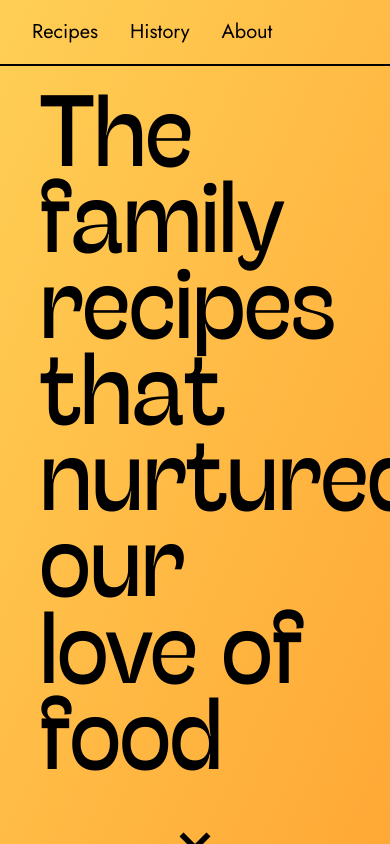
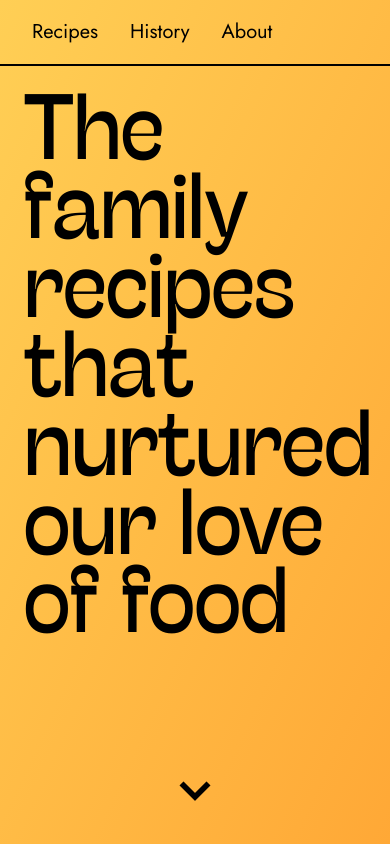
Before and after one commit to caiosimonbreda/family-cookbook, a Vue app: page / in a window 390 px wide. Built offline with nearby package versions, Linux system fonts and the light colour scheme.

Commit message:
main title size adjustment, scroll fix

```diff
--- a/src/views/Home.vue
+++ b/src/views/Home.vue
@@ -17,11 +17,11 @@ const goToRecipe = (recipe: typeof props.recipes[0]) => {
 
 <template>
     <main class="flex flex-col w-full h-full overflow-scroll snap-both snap-proximity scroll-smooth">
-        <section class="flex flex-col w-full min-h-[calc(100vh-64px)] md:min-h-[calc(100vh-128px)] overflow-scroll">
-            <h1 class="jumbotitle font-stinger leading-[85%] p-10 pt-5">The family recipes that nurtured
+        <section class="flex flex-col w-full min-h-[calc(100vh-64px)] md:min-h-[calc(100vh-128px)] overflow-hidden">
+            <h1 class="jumbotitle font-stinger leading-[85%] p-6 md:p-10 pt-5">The family recipes that nurtured
                 our
                 love of food</h1>
-            <div class="flex flex-row w-full h-full items-end mb-24 md:mb-0">
+            <div class="flex flex-row w-full h-full items-end md:mb-0 self-end">
                 <a href="#recipe-list
                 " class="relative w-fit mx-auto cursor-pointer animate-bounce mt-4"><span
                         class="material-symbols-outlined text-[60px] md:text-[80px] font-light">
@@ -30,7 +30,7 @@ const goToRecipe = (recipe: typeof props.recipes[0]) => {
             </div>
         </section>
         <section class="flex flex-row w-full" id="recipe-list">
-            <ol class="flex flex-col gap-6 font-jost p-10 pt-9 text-xl flex-wrap">
+            <ol class="flex flex-col gap-6 font-jost p-7 md:p-10 pt-9 text-xl flex-wrap">
                 <li class="hover:text-2xl hover:leading-[120%] transition-all duration-200 cursor-pointer"
                     v-for="recipe in recipes" @click="goToRecipe(recipe)">{{
                         `${recipe.id}. ${recipe.recipeName}` }}</li>
@@ -47,32 +47,38 @@ const goToRecipe = (recipe: typeof props.recipes[0]) => {
 
 @media screen and (max-width: 20000px) {
     .jumbotitle {
-        font-size: clamp(8em, 20.5vh, 80em);
+        font-size: clamp(8em, 22svh, 80em);
         line-height: 85%;
     }
 }
 
-@media screen and (max-width: 1400px) {
+@media screen and (max-width: 1440px) {
     .jumbotitle {
-        font-size: clamp(8em, 20vh, 80em);
+        font-size: clamp(8em, 19.5svh, 80em);
     }
 }
 
 @media screen and (max-width: 1200px) {
     .jumbotitle {
-        font-size: clamp(8em, 12vh, 40em);
+        font-size: clamp(8em, 12svh, 40em);
     }
 }
 
 @media screen and (max-width: 900px) {
     .jumbotitle {
-        font-size: clamp(3rem, 16vh, 40em);
+        font-size: clamp(3rem, 13svh, 40em);
     }
 }
 
 @media screen and (max-width: 600px) {
     .jumbotitle {
-        font-size: clamp(3rem, 12vh, 40em);
+        font-size: clamp(3rem, 11svh, 40em);
+    }
+}
+
+@media screen and (max-width: 360px) {
+    .jumbotitle {
+        font-size: clamp(3rem, 10.5svh, 40em);
     }
 }
 </style>
```
